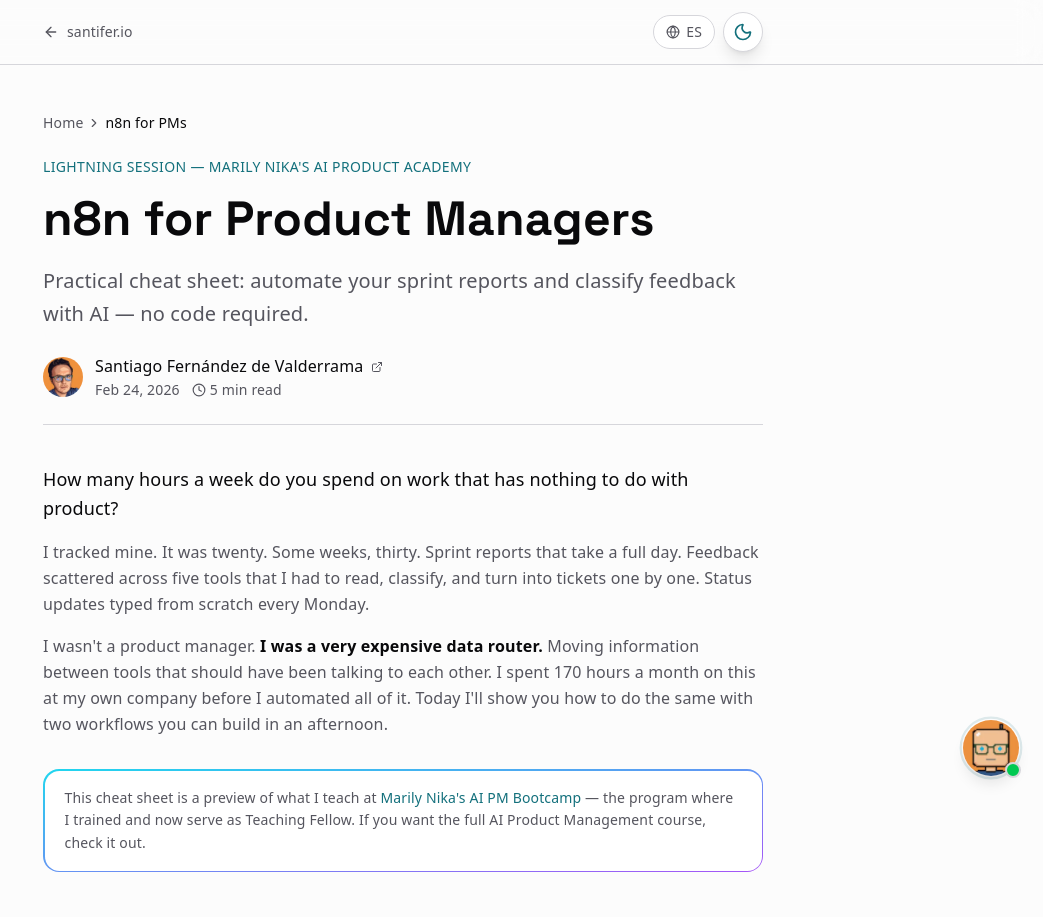
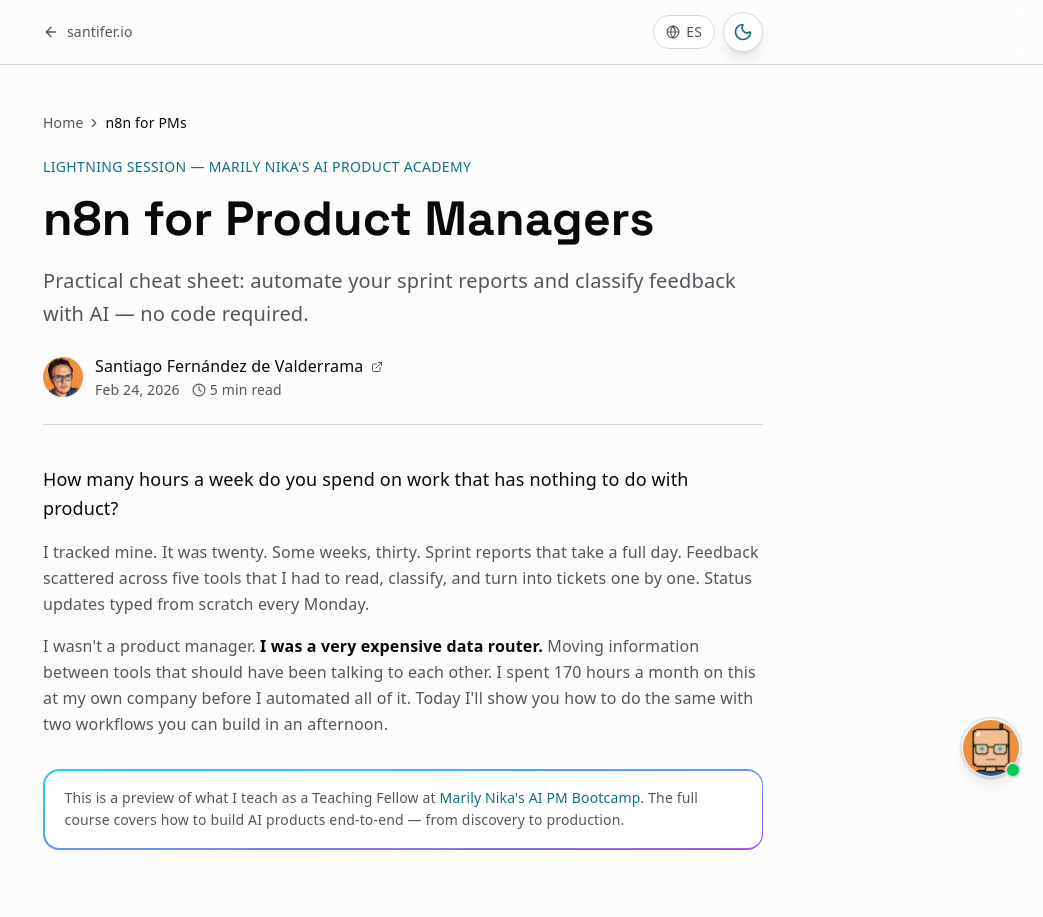
Before and after one commit to santifer-dev/cv-santiago, a React (Vite) app: page /n8n-for-pms in a window 1280 px wide. Shown: the top 917 px of the page, without its empty margins (237-1280 px from the left). Built offline with nearby package versions, Linux system fonts and the light colour scheme; a web font is replaced by a local one.

Commit message:
content: differentiate preview and bootcamp CTA copy
Preview CTA (top): short, factual framing — "this is a preview"
Bootcamp CTA (bottom): emotional close after reader consumed content
— "what you just read is a fraction". Eliminates repetition.

```diff
--- a/src/n8n-i18n.ts
+++ b/src/n8n-i18n.ts
@@ -53,7 +53,7 @@
       punchline: 'No era product manager. Era un router de datos muy caro. Moviendo información entre herramientas que deberían hablarse entre ellas. Gastaba 170 horas al mes en esto en mi propia empresa antes de automatizarlo todo. Hoy te enseño cómo hacer lo mismo con dos workflows que puedes montar en una tarde.',
     },
     previewCta: {
-      text: 'Este cheat sheet es un adelanto de lo que enseño en el <a>AI PM Bootcamp de Marily Nika</a> — el programa donde me formé y ahora soy Teaching Fellow. Si quieres el curso completo de AI Product Management, echa un vistazo.',
+      text: 'Esto es un adelanto de lo que enseño como Teaching Fellow en el <a>AI PM Bootcamp de Marily Nika</a>. El curso completo cubre de principio a fin cómo construir productos de IA — desde discovery hasta producción.',
     },
     timeSinks: {
       heading: 'Los 5 Sumideros de Tiempo del PM (20-30 horas/semana)',
@@ -155,7 +155,7 @@
     },
     bootcampCta: {
       heading: '¿Quieres ir más allá en AI Product Management?',
-      body: 'Aprendí estas técnicas en el AI PM Bootcamp de Marily Nika — el programa más práctico de AI Product Management que he encontrado. Ahora enseño ahí como Teaching Fellow. Si quieres construir productos de IA, no solo leer sobre ellos, este es el sitio.',
+      body: 'Lo que acabas de leer es una fracción de lo que cubro en el AI PM Bootcamp de Marily Nika. El programa completo te lleva de "quiero usar IA" a "estoy lanzando productos de IA" — con proyectos reales, no teoría. Es donde me formé, y ahora enseño ahí como Fellow.',
       cta: 'Únete a la próxima cohorte',
     },
     getStarted: {
@@ -266,7 +266,7 @@
       punchline: 'I wasn\'t a product manager. I was a very expensive data router. Moving information between tools that should have been talking to each other. I spent 170 hours a month on this at my own company before I automated all of it. Today I\'ll show you how to do the same with two workflows you can build in an afternoon.',
     },
     previewCta: {
-      text: 'This cheat sheet is a preview of what I teach at <a>Marily Nika\'s AI PM Bootcamp</a> — the program where I trained and now serve as Teaching Fellow. If you want the full AI Product Management course, check it out.',
+      text: 'This is a preview of what I teach as a Teaching Fellow at <a>Marily Nika\'s AI PM Bootcamp</a>. The full course covers how to build AI products end-to-end — from discovery to production.',
     },
     timeSinks: {
       heading: 'The 5 PM Time Sinks (20-30 hours/week)',
@@ -368,7 +368,7 @@
     },
     bootcampCta: {
       heading: 'Want to go deeper into AI Product Management?',
-      body: 'I learned these skills at Marily Nika\'s AI PM Bootcamp — the most hands-on AI PM program I\'ve found. I now teach there as a Teaching Fellow. If you want to build AI products, not just read about them, this is where to start.',
+      body: 'What you just read is a fraction of what I cover at Marily Nika\'s AI PM Bootcamp. The full program takes you from "I want to use AI" to "I\'m shipping AI products" — with real projects, not theory. It\'s where I trained, and I now teach there as a Fellow.',
       cta: 'Join the next cohort',
     },
     getStarted: {
```
